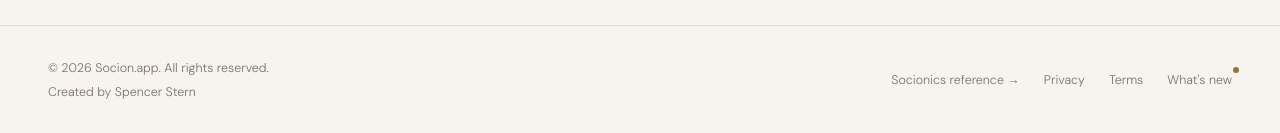
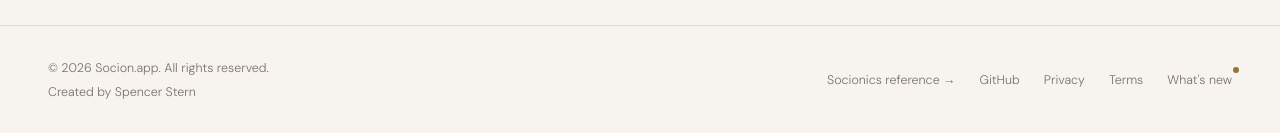
Before and after one commit to sstern42/socionics-match, a React (Vite) app: page / in a window 1280 px wide. Shown: the part 2001-2134 px from the top of the page. Built offline with nearby package versions, Linux system fonts and the light colour scheme; no server answers; the database is empty.

Commit message:
Update Layout.jsx

```diff
--- a/src/components/Layout.jsx
+++ b/src/components/Layout.jsx
@@ -122,6 +122,7 @@ export default function Layout({ children }) {
   </div>
   <div style={{ display: 'flex', gap: '1.5rem', alignItems: 'center', flexWrap: 'wrap' }}>
     <a href="https://socionicsinsight.com">Socionics reference &rarr;</a>
+    <a href="https://github.com/sstern42/socionics-match" target="_blank" rel="noopener noreferrer" style={{ fontSize: '0.78rem', color: 'var(--muted)', textDecoration: 'none' }}>GitHub</a>
     <Link to="/privacy" style={{ fontSize: '0.78rem', color: 'var(--muted)', textDecoration: 'none' }}>Privacy</Link>
     <Link to="/terms" style={{ fontSize: '0.78rem', color: 'var(--muted)', textDecoration: 'none' }}>Terms</Link>
     <Link to="/changelog" style={{ fontSize: '0.78rem', color: 'var(--muted)', textDecoration: 'none', position: 'relative' }}
```
